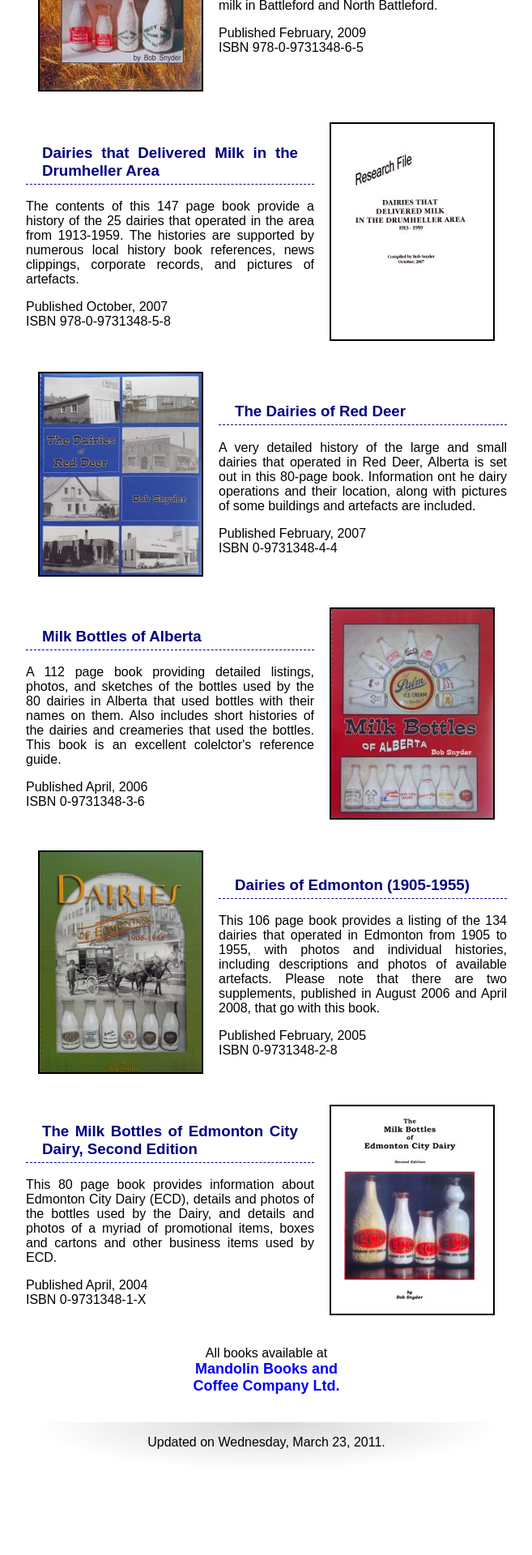
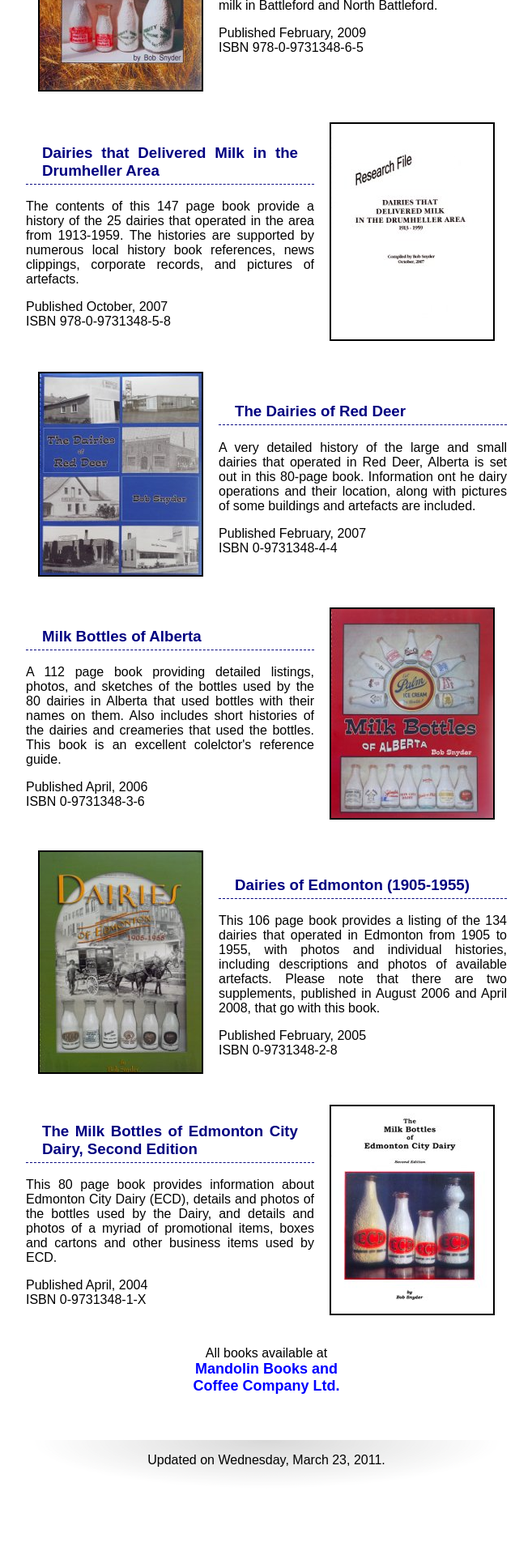
Before and after one commit to dairybob/dairybob.github.com, a Jekyll site: the page built from books.html, in a window 1280 px wide. Shown: the part 1244-3164 px from the top of the page at 81% size, without its empty margins (311-968 px from the left). Built offline with Jekyll 4.4.1, drawn with Linux system fonts in a browser that asks for light colours; before the commit the page ends 3142 px from its top, so only the background shows below that.

Commit message:
MSIE fixes.

```diff
--- a/books.html
+++ b/books.html
@@ -65,4 +65,10 @@
 <a href="http://www3.telus.net/public/mbcc/">Mandolin Books and<br />Coffee Company Ltd.</a></td>
 </tr>
 
+<tr>
+<td>&nbsp;</td>
+<td>&nbsp;&nbsp;&nbsp;&nbsp;&nbsp;&nbsp;&nbsp;&nbsp;</td>
+<td>&nbsp;</td>
+</tr>
+
 </table>
--- a/style.css
+++ b/style.css
@@ -86,7 +86,7 @@
 }
 
 #content table { width: 100%; }
-.cover     { width: 0; padding: 1em;  }
+.cover     { width: 200px; padding: 1em;  }
 .cover img { border: 2px solid black; }
 
 #mandolin {
```
